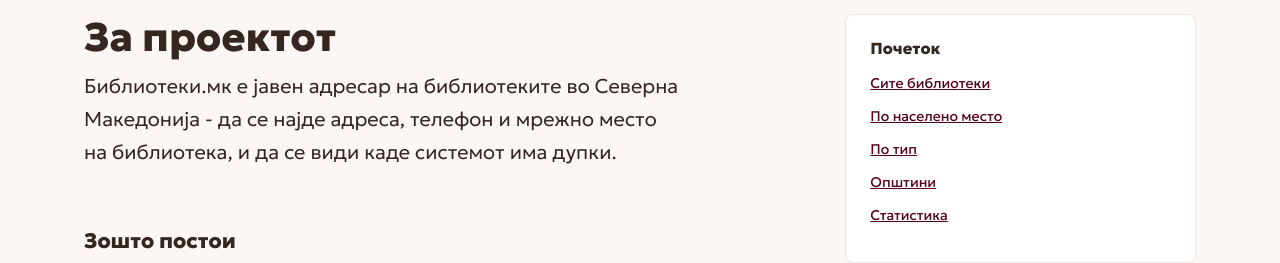
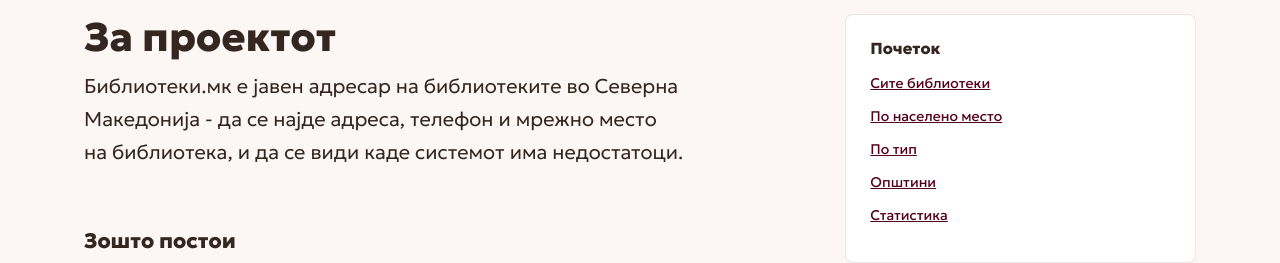
Before and after one commit to gocemitevski/mk-libraries, a Next.js app: page /za-proektot in a window 1280 px wide. Shown: the part 145-408 px from the top of the page. Built offline with nearby package versions, Linux system fonts and the light colour scheme.

Commit message:
Rephrase the gaps in the system

```diff
--- a/app/za-proektot/page.tsx
+++ b/app/za-proektot/page.tsx
@@ -31,7 +31,7 @@ export default function AboutPage() {
             <h1 className="mb-2">За проектот</h1>
             <p className="lead mb-0">
               Библиотеки.мк е јавен адресар на библиотеките во Северна Македонија - да се најде
-              адреса, телефон и мрежно место на библиотека, и да се види каде системот има дупки.
+              адреса, телефон и мрежно место на библиотека, и да се види каде системот има недостатоци.
             </p>
           </header>
 
```
